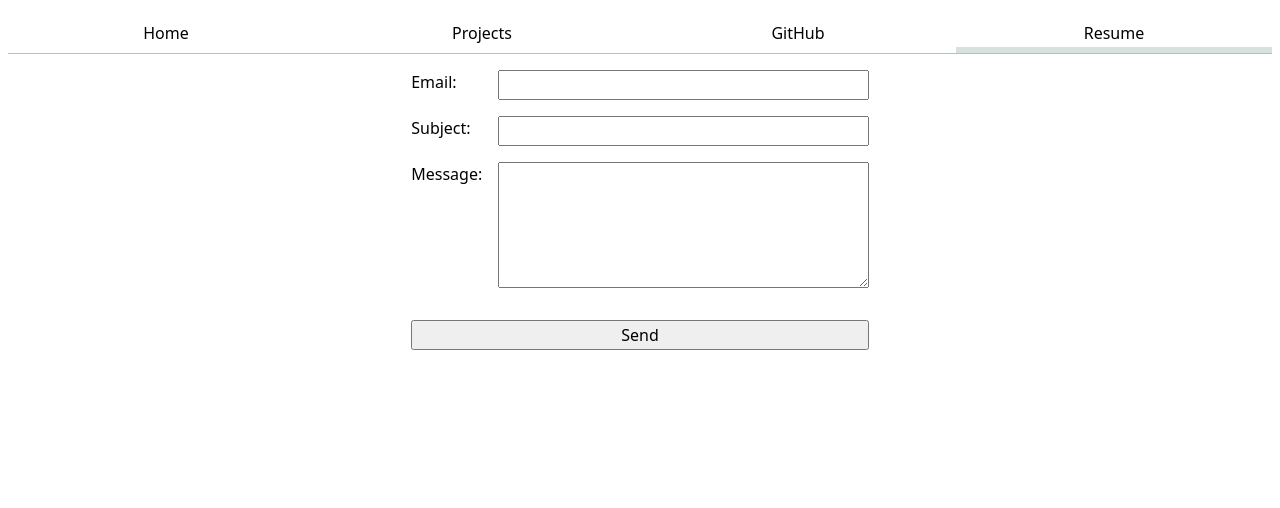
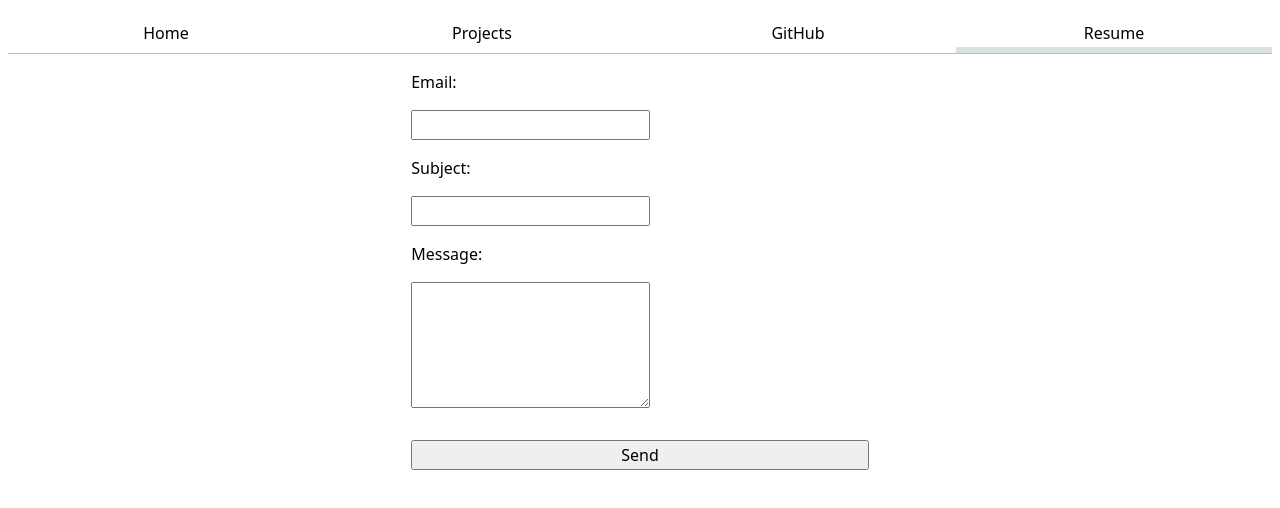
Before and after one commit to beachu23/portfolio, a plain HTML site: page contact/index.html in a window 1280 px wide. Shown: the part 132-640 px from the top of the page. Drawn offline with Linux system fonts and the light colour scheme; files that its build step writes are made by us from their sources.

Commit message:
another css update for form

```diff
--- a/style.css
+++ b/style.css
@@ -35,7 +35,7 @@ nav a:hover {
 }
 
 :root {
-    --color-accent: oklch(65% 50% 0); /* Customize as you like */
+    --color-accent: oklch(65% 50% 0);
 }
 
 html {
@@ -55,19 +55,21 @@ form {
 }
 
 form label {
-    display: contents; /* important! lets label text and input be separate grid items */
+    display: grid;
+    grid-template-columns: subgrid;
+    grid-column: 1 / -1;
+    align-items: center;
 }
 
-form input,
-form textarea {
+input, textarea {
     box-sizing: border-box;
-    width: 100%;
 }
 
 form button {
     grid-column: 1 / -1;
     margin-top: 1em;
 }
+
 
 
 
@@ -92,7 +94,6 @@ form button {
     margin: 0;
 }
 
-  /* Headings */
 h1, h2, h3, h4, h5, h6 {
     line-height: 1.1;
     text-wrap: balance;
```
